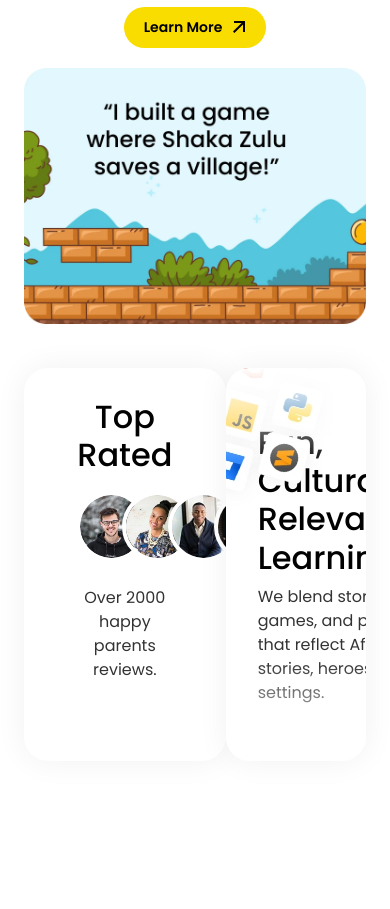
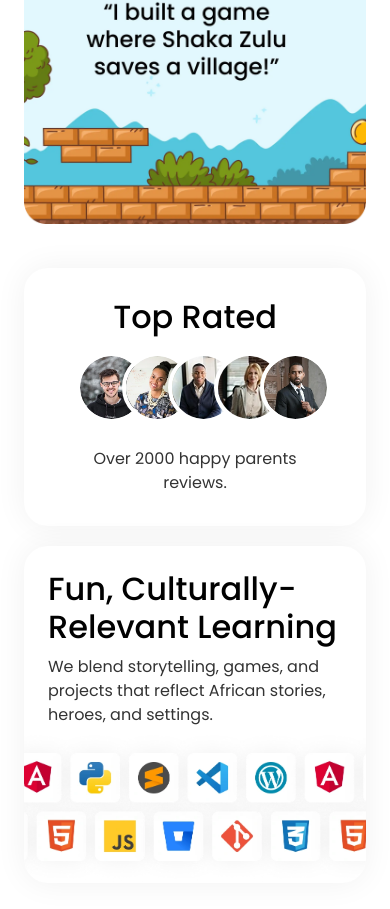
Before and after one commit to Pupiloinc/Pupilo, a Next.js app: page / in a window 390 px wide. Shown: the part 8315-9224 px from the top of the page. Built offline with nearby package versions, Linux system fonts and the light colour scheme.

Commit message:
why pupilo section almost complete

```diff
--- a/src/components/home/WhyPupilo.jsx
+++ b/src/components/home/WhyPupilo.jsx
@@ -7,7 +7,7 @@ import { TOP_RATED_LIST } from '../../../utils/helper'
 
 const WhyPupilo = () => {
     return (
-        <div className="py-40">
+        <div className="py-40 max-lg:py-[100px] max-md:py-[60px]">
             <div className='container max-w-[1140px] xl:px-0 px-6 mx-auto'>
                 <div className="flex justify-between gap-5 max-lg:flex-col mb-6 max-lg:pb-5 items-center">
                     <div className="max-w-[627px] max-lg:flex max-lg:flex-col max-lg:items-center max-lg:justify-center">
@@ -26,8 +26,8 @@ const WhyPupilo = () => {
                         />
                     </div>
                 </div>
-                <div className="flex justify-between">
-                    <div className="max-w-[364px] w-full py-[30.49px] px-[52px] bg-white shadow-light-dark rounded-3xl">
+                <div className="flex justify-between max-lg:flex-col gap-5">
+                    <div className="max-w-[364px] max-lg:max-w-full max-lg:justify-center max-lg:items-center max-lg:flex-col max-lg:flex w-full py-[30.49px] px-[52px] bg-white shadow-light-dark rounded-3xl">
                         <p className='font-medium text-custom-4xl leading-120 text-center text-dark-black'>Top Rated</p>
                             <div className='flex mt-6 max-lg:mt-5 max-md:mt-4'>
                                 {TOP_RATED_LIST.map((item , index) => (
@@ -36,16 +36,17 @@ const WhyPupilo = () => {
                             </div>
                         <p className='font-normal text-base leading-150 text-dark-black opacity-80 mt-6 text-center'>Over 2000 happy parents reviews.</p>
                     </div>
-                    <div className="max-w-[752px] relative max-lg:max-w-full w-full bg-white shadow-light-dark rounded-3xl flex gap-[6px] overflow-hidden">
-                        <div className="py-14 pl-8 ">
+                    <div className="max-w-[752px] max-sm:pb-3 max-sm:flex-col relative max-lg:max-w-full w-full bg-white shadow-light-dark rounded-3xl flex gap-[6px] overflow-hidden">
+                        <div className="py-14 max-sm:pt-6 max-sm:pl-6 pl-8 ">
                             <p className='font-medium text-custom-4xl leading-120 text-dark-black max-w-[344px] pb-3 max-md:pb-2'>Fun, Culturally-Relevant Learning</p>
-                            <p className='font-normal text-base leading-150 text-dark-black opacity-80 max-w-[344px]'>We blend storytelling, games, and projects that reflect African stories, heroes, and settings.</p>
+                            <p className='font-normal text-base leading-150 text-dark-black opacity-80 max-[1100px]:max-w-[254px] max-lg:max-w-[400px] max-md:max-w-[350px] max-w-[344px]'>We blend storytelling, games, and projects that reflect African stories, heroes, and settings.</p>
                         </div>
                         <div>
-                            <div className="w-[370px] h-[100px] bg-[linear-gradient(0deg,_#FFFFFF00_0%,_#FFFFFF_100%)] absolute top-0 right-0 z-10"></div>
-                            <div className="w-[370px] h-[100px] bg-[linear-gradient(180deg,_#FFFFFF00_0%,_#FFFFFF_100%)] absolute bottom-0 right-0 z-10"></div>
+                            <div className="w-[370px] h-[100px] max-sm:hidden bg-[linear-gradient(0deg,_#FFFFFF00_0%,_#FFFFFF_100%)] absolute top-0 right-0 z-10"></div>
+                            <div className="w-[370px] h-[100px] max-sm:hidden bg-[linear-gradient(180deg,_#FFFFFF00_0%,_#FFFFFF_100%)] absolute bottom-0 right-0 z-10"></div>
                             <div>
-                                <Image src={'/assets/images/webp/why-pupilo-icon.webp'} width={210} height={476} alt='why-pupilo-icon' className='absolute right-[9%] top-[-42%] rotate-15'/>
+                                <Image src={'/assets/images/webp/why-pupilo-icon.webp'} width={210} height={476} alt='why-pupilo-icon' className='absolute right-[9%] max-md:right-[1%] max-sm:hidden top-[-42%] rotate-15'/>
+                                <Image width={863} height={208} className='sm:hidden scale-[1.6] max-[400px]:scale-[1.9] max-[400px]:translate-y-[-29px] max-sm:translate-y-[-23px]' src={'/assets/images/webp/why-pupilo-icon-small-scrren-image.webp'}/>
                             </div>
                         </div>
                     </div>
```
Also changed, not shown: public/assets/images/webp/why-pupilo-icon-small-scrren-image.webp (added).
